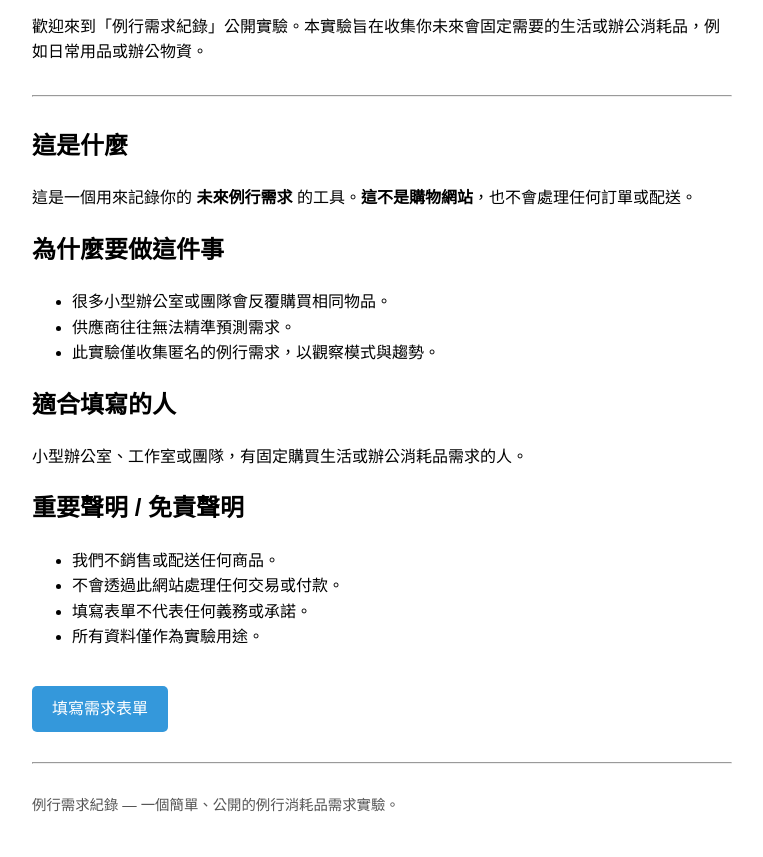
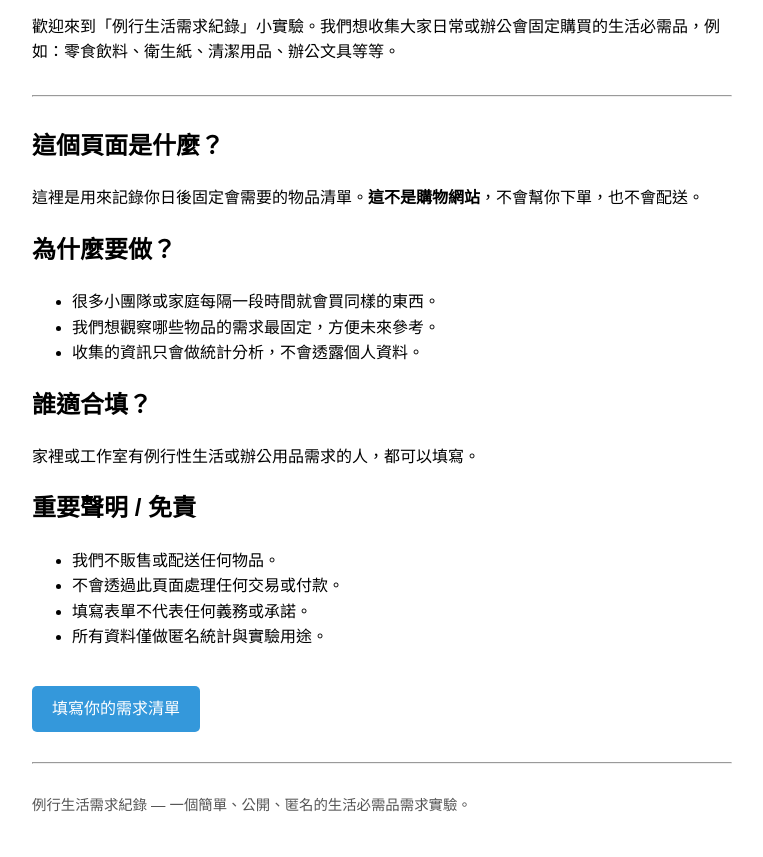
Before and after one commit to routine-demand/routine-demand, a plain HTML site: page index.html in a window 1280 px wide. Shown: the part 99-956 px from the top of the page, without its empty margins (258-1021 px from the left). Drawn offline with Linux system fonts and the light colour scheme.

Commit message:
Update index.html

```diff
--- a/index.html
+++ b/index.html
@@ -3,7 +3,7 @@
 <head>
   <meta charset="UTF-8">
   <meta name="viewport" content="width=device-width, initial-scale=1.0">
-  <title>例行需求紀錄 (Routine Demand Log)</title>
+  <title>例行生活需求紀錄</title>
   <style>
     body { font-family: Arial, sans-serif; max-width: 700px; margin: 40px auto; line-height: 1.6; padding: 0 20px; }
     h1 { color: #2c3e50; }
@@ -22,37 +22,37 @@
 </head>
 <body>
 
-  <h1>例行需求紀錄 (Routine Demand Log)</h1>
-  <p>歡迎來到「例行需求紀錄」公開實驗。本實驗旨在收集你未來會固定需要的生活或辦公消耗品，例如日常用品或辦公物資。</p>
+  <h1>例行生活需求紀錄</h1>
+  <p>歡迎來到「例行生活需求紀錄」小實驗。我們想收集大家日常或辦公會固定購買的生活必需品，例如：零食飲料、衛生紙、清潔用品、辦公文具等等。</p>
 
   <hr>
 
-  <h2>這是什麼</h2>
-  <p>這是一個用來記錄你的 <strong>未來例行需求</strong> 的工具。<strong>這不是購物網站</strong>，也不會處理任何訂單或配送。</p>
+  <h2>這個頁面是什麼？</h2>
+  <p>這裡是用來記錄你日後固定會需要的物品清單。<strong>這不是購物網站</strong>，不會幫你下單，也不會配送。</p>
 
-  <h2>為什麼要做這件事</h2>
+  <h2>為什麼要做？</h2>
   <ul>
-    <li>很多小型辦公室或團隊會反覆購買相同物品。</li>
-    <li>供應商往往無法精準預測需求。</li>
-    <li>此實驗僅收集匿名的例行需求，以觀察模式與趨勢。</li>
+    <li>很多小團隊或家庭每隔一段時間就會買同樣的東西。</li>
+    <li>我們想觀察哪些物品的需求最固定，方便未來參考。</li>
+    <li>收集的資訊只會做統計分析，不會透露個人資料。</li>
   </ul>
 
-  <h2>適合填寫的人</h2>
-  <p>小型辦公室、工作室或團隊，有固定購買生活或辦公消耗品需求的人。</p>
+  <h2>誰適合填？</h2>
+  <p>家裡或工作室有例行性生活或辦公用品需求的人，都可以填寫。</p>
 
-  <h2>重要聲明 / 免責聲明</h2>
+  <h2>重要聲明 / 免責</h2>
   <ul>
-    <li>我們不銷售或配送任何商品。</li>
-    <li>不會透過此網站處理任何交易或付款。</li>
+    <li>我們不販售或配送任何物品。</li>
+    <li>不會透過此頁面處理任何交易或付款。</li>
     <li>填寫表單不代表任何義務或承諾。</li>
-    <li>所有資料僅作為實驗用途。</li>
+    <li>所有資料僅做匿名統計與實驗用途。</li>
   </ul>
 
-  <a class="button" href="你的GoogleForm連結" target="_blank">填寫需求表單</a>
+  <a class="button" href="你的GoogleForm連結" target="_blank">填寫你的需求清單</a>
 
   <hr>
 
-  <p style="font-size:0.9em; color: #555;">例行需求紀錄 — 一個簡單、公開的例行消耗品需求實驗。</p>
+  <p style="font-size:0.9em; color: #555;">例行生活需求紀錄 — 一個簡單、公開、匿名的生活必需品需求實驗。</p>
 
 </body>
 </html>
```
